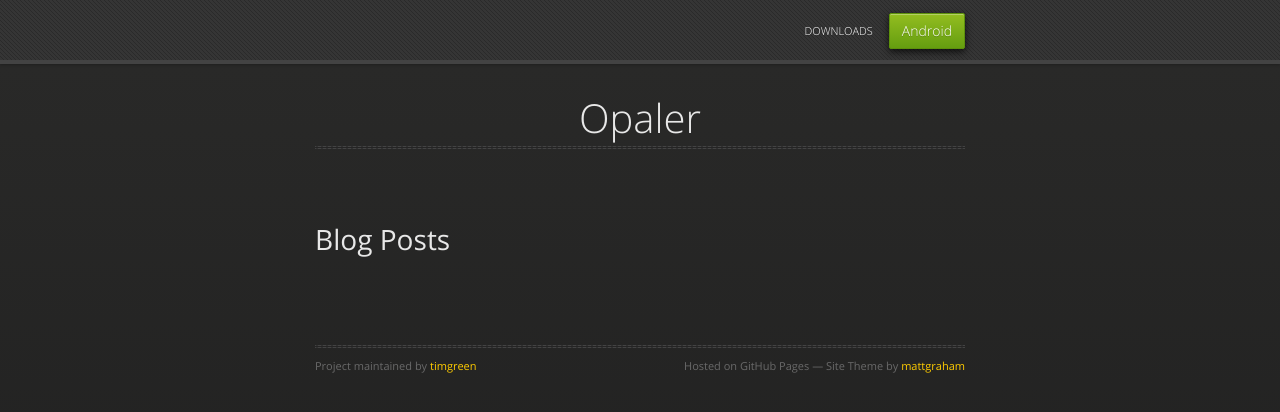
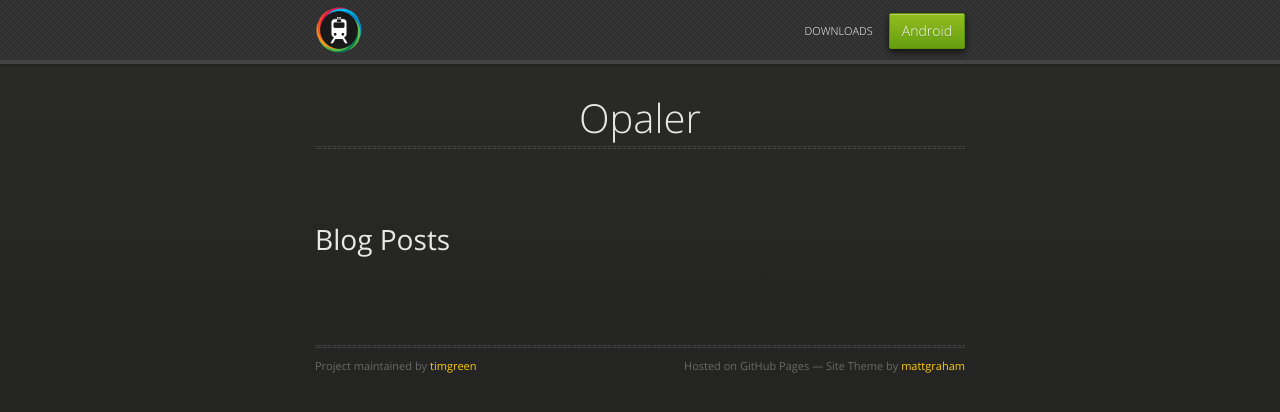
Before and after one commit to timgreen/opaler, a Jekyll site: the page built from index.html, in a window 1280 px wide. Shown: the top 412 px of the page. Built offline with Jekyll 4.4.1, drawn with Linux system fonts in a browser that asks for light colours; nearby versions of some CDN libraries; Markdown is read by kramdown in place of the engine named in the settings.

Commit message:
Add opaler logo.

```diff
--- a/_layouts/default.html
+++ b/_layouts/default.html
@@ -20,7 +20,8 @@
   <body>
     <div id="header">
       <nav>
-        <li class="downloads"><a href="https://play.google.com/store/apps/details?id=it.timgreen.opal">Android</a></li>
+        <li class="logo"><img src="/opaler/images/opaler.png" /></li>
+        <li class="downloads"><a target="_blank" href="https://play.google.com/store/apps/details?id=it.timgreen.opal">Android</a></li>
         <li class="title">DOWNLOADS</li>
       </nav>
     </div><!-- end header -->
--- a/stylesheets/styles.css
+++ b/stylesheets/styles.css
@@ -766,7 +766,7 @@
   -o-box-shadow: inset 0px 1px 1px rgba(0, 0, 0, 0.2), 0px 1px 0px rgba(0, 0, 0, 0);
   box-shadow: inset 0px 1px 1px rgba(0, 0, 0, 0.2), 0px 1px 0px rgba(0, 0, 0, 0);
 }
-#header nav li.fork {
+#header nav li.logo {
   float: left;
   margin-left: 0px;
 }
```
Also changed, not shown: images/opaler.png (added).
